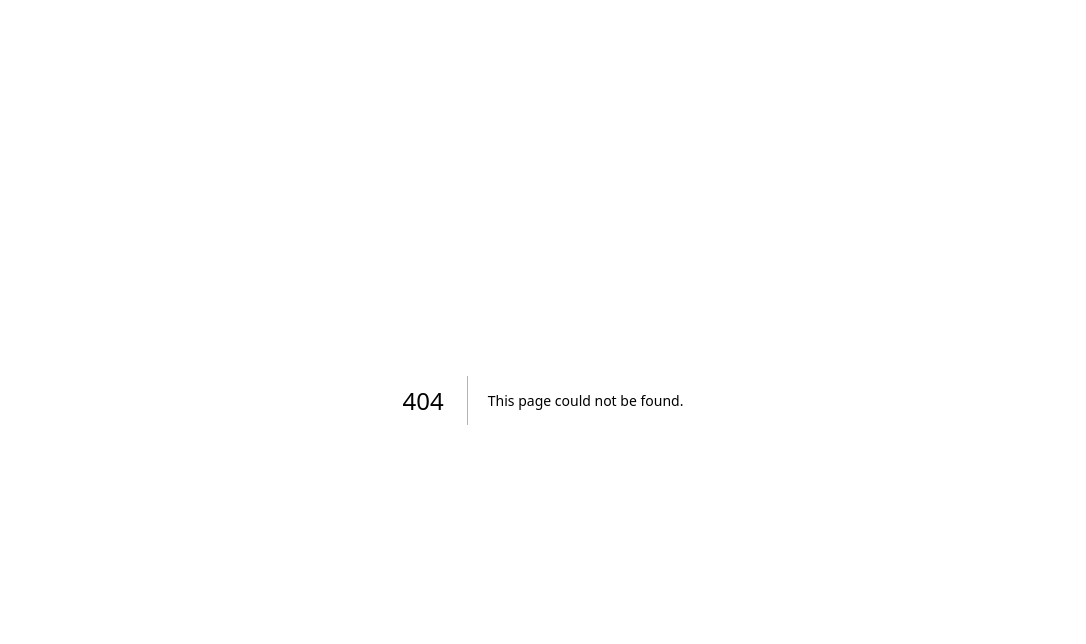
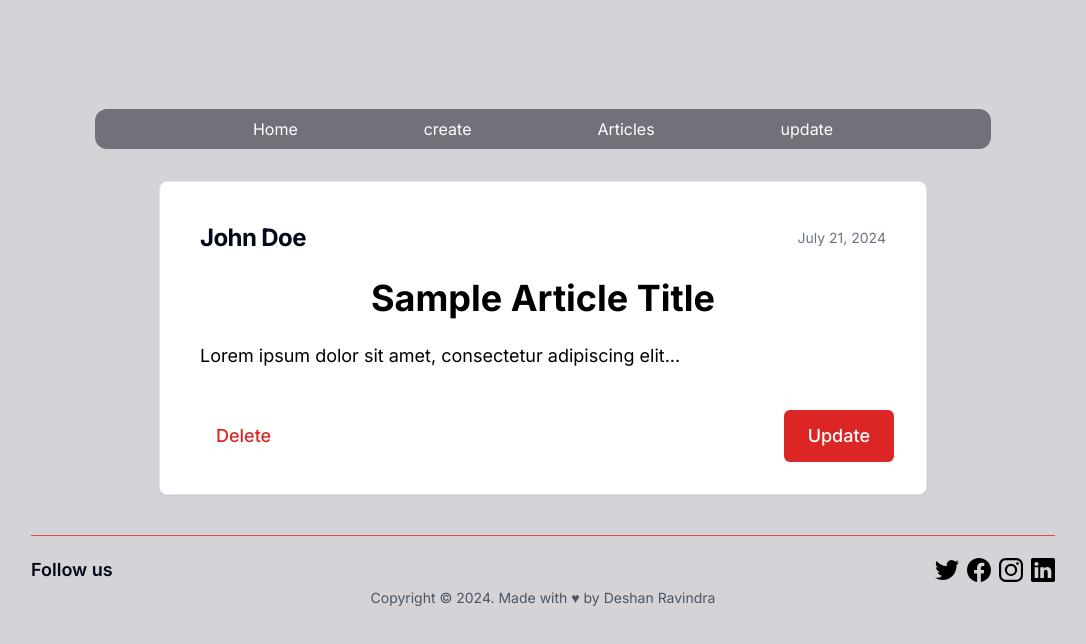
Before and after one commit to deshan-ravin/Article-Dashboard-2, a Next.js app in the folder frontend/: page /article in a window 1280 px wide. Before the commit this address had no page. Shown: the top 644 px of the page, without its empty margins (97-1183 px from the left). Built offline with nearby package versions, Linux system fonts and the light colour scheme.

Commit message:
article page

```diff
--- /dev/null
+++ b/frontend/src/app/article/page.tsx
@@ -0,0 +1,64 @@
+import Navbar from "@/components/nav";
+import { Card, CardHeader, CardContent, CardDescription, CardTitle } from "@/components/ui/card";
+import { Footer } from "@/components/footer";
+import DeleteBtn from "@/components/deletebtn";
+import Link from "next/link";
+
+export default function UserPage() {
+  // Define the author name, date created, title, and content variables
+  const authorName = "John Doe";
+  const dateCreated = "July 21, 2024";
+  const articleTitle = "Sample Article Title";
+  const articleContent = `Lorem ipsum dolor sit amet, consectetur adipiscing elit...`;
+
+  return (
+    <main className="flex min-h-screen flex-col items-center justify-center pt-25 pb-24 pl-24 pr-24 bg-zinc-300">
+      <Navbar />
+
+      <Card className="w-full max-w-3xl p-4 mt-8">
+        <CardHeader>
+          <div className="flex justify-between items-center">
+            <CardTitle className="text-2xl font-bold">{authorName}</CardTitle>
+            <CardDescription className="text-gray-500">{dateCreated}</CardDescription>
+          </div>
+        </CardHeader>
+        <CardContent>
+          <div className="text-center mb-6">
+            <h2 className="text-4xl font-bold text-black">{articleTitle}</h2>
+          </div>
+          <div>
+            <p className="text-lg text-black">
+              {articleContent.split("\n").map((paragraph, index) => (
+                <span key={index}>
+                  {paragraph}
+                  <br />
+                </span>
+              ))}
+            </p>
+          </div>
+        </CardContent>
+
+        <div className="p-4 flex justify-between">
+          <DeleteBtn/>
+          <Link
+            href={{
+              pathname: "/update",
+              query: {
+                author: authorName,
+                date: dateCreated,
+                title: articleTitle,
+                content: articleContent
+              }
+            }}
+          >
+            <button className="px-6 py-3 text-lg font-medium text-white bg-red-600 rounded-md hover:bg-zinc-400 hover:text-white transition duration-300">
+              Update
+            </button>
+          </Link>
+        </div>
+      </Card>
+
+      <Footer/>
+    </main>
+  );
+}
--- a/frontend/src/app/update/page.tsx
+++ b/frontend/src/app/update/page.tsx
@@ -4,18 +4,38 @@ import { Input } from "@/components/ui/input";
 import { Label } from "@/components/ui/label";
 import { Textarea } from "@/components/ui/textarea";
 import { Footer } from "@/components/footer";
+import { useRouter } from "next/router";
+import { useEffect, useState } from "react";
 
-export default function CreatArticle() {
+export default function UpdateArticle() {
+  const router = useRouter();
+  const { author, date, title, content } = router.query;
+
+  // States to hold form data
+  const [authorName, setAuthorName] = useState("");
+  const [dateCreated, setDateCreated] = useState("");
+  const [articleTitle, setArticleTitle] = useState("");
+  const [articleContent, setArticleContent] = useState("");
+
+  useEffect(() => {
+    if (router.isReady) {
+      setAuthorName(author || "");
+      setDateCreated(date || "");
+      setArticleTitle(title || "");
+      setArticleContent(content || "");
+    }
+  }, [router.isReady, author, date, title, content]);
+
   return (
     <main className="flex min-h-screen flex-col items-center justify-center pt-25 pb-24 pl-24 pr-24 bg-zinc-300">
       <Navbar />
 
       <Card className="w-full max-w-3xl p-4 mt-8">
         <CardHeader>
-          <CardTitle>Update Your Article</CardTitle>
-          <CardDescription className="text-red-500">
-                ARTICLE DASHBOARD
-          </CardDescription>
+          <div className="flex justify-between items-center">
+            <CardTitle className="text-2xl font-bold">{authorName}</CardTitle>
+            <CardDescription className="text-gray-500">{dateCreated}</CardDescription>
+          </div>
         </CardHeader>
         <CardContent>
           <div className="grid gap-6">
@@ -28,6 +48,8 @@ export default function CreatArticle() {
               <Input
                 id="title"
                 type="text"
+                value={articleTitle}
+                onChange={(e) => setArticleTitle(e.target.value)}
                 className="w-full"
               />
             </div>
@@ -39,6 +61,8 @@ export default function CreatArticle() {
               </Label>
               <Textarea
                 id="content"
+                value={articleContent}
+                onChange={(e) => setArticleContent(e.target.value)}
                 className="h-60 w-full"
               />
             </div>
@@ -53,8 +77,6 @@ export default function CreatArticle() {
             Update
           </button>
         </div>
-
-
       </Card>
 
       <Footer/>
--- /dev/null
+++ b/frontend/src/components/deletebtn.tsx
@@ -0,0 +1,43 @@
+import {
+    AlertDialog,
+    AlertDialogAction,
+    AlertDialogCancel,
+    AlertDialogContent,
+    AlertDialogDescription,
+    AlertDialogFooter,
+    AlertDialogHeader,
+    AlertDialogTitle,
+    AlertDialogTrigger,
+  } from "@/components/ui/alert-dialog"
+  import { Button } from "@/components/ui/button"
+
+  export function DeleteBtn() {
+    return (
+        <AlertDialog>
+        <AlertDialogTrigger asChild>
+          <button className="px-6 py-3 text-lg font-medium text-red-600 bg-white rounded-md hover:bg-zinc-400 hover:text-red-700 transition duration-300">
+            Delete
+          </button>
+        </AlertDialogTrigger>
+        <AlertDialogContent>
+          <AlertDialogHeader>
+            <AlertDialogTitle className="text-red-800 " >Are you absolutely sure?</AlertDialogTitle>
+            <AlertDialogDescription>
+              This action cannot be undone. This will permanently delete your
+              article and remove its content from our servers.
+            </AlertDialogDescription>
+          </AlertDialogHeader>
+          <AlertDialogFooter>
+            <AlertDialogCancel className="px-6 py-3 text-lg font-medium text-red-600 bg-white rounded-md hover:bg-zinc-400 hover:text-red-700 transition duration-300">
+              Cancel
+            </AlertDialogCancel>
+            <AlertDialogAction className="px-6 py-3 text-lg font-medium text-white bg-red-600 rounded-md hover:bg-zinc-400 hover:text-white transition duration-300">
+              Continue
+            </AlertDialogAction>
+          </AlertDialogFooter>
+        </AlertDialogContent>
+      </AlertDialog>
+    )
+  }
+
+  export default DeleteBtn;
--- a/frontend/src/components/nav.tsx
+++ b/frontend/src/components/nav.tsx
@@ -10,23 +10,23 @@ const Navbar = () => {
       <div className="flex justify-between items-center h-full">
         <ul className="flex w-full justify-evenly text-white">
           <li>
-            <Link href="" className=" hover:text-red-500">
+            <Link href="/" className=" hover:text-red-500">
               <p>Home</p>
             </Link>
           </li>
           <li>
-            <Link href="/aboutus" className=" hover:text-red-500">
-              <p>About Us</p>
+            <Link href="/create" className=" hover:text-red-500">
+              <p>create</p>
             </Link>
           </li>
           <li>
-            <Link href="/articles" className=" hover:text-red-500">
+            <Link href="/article" className=" hover:text-red-500">
               <p>Articles</p>
             </Link>
           </li>
           <li>
-            <Link href="" className=" hover:text-red-500">
-              <p>Logout</p>
+            <Link href="/update" className=" hover:text-red-500">
+              <p>update</p>
             </Link>
           </li>
         </ul>
```
Also changed, not shown: frontend/src/app/user/page.tsx (added). Lines whose indentation alone changed are shown as unchanged.
